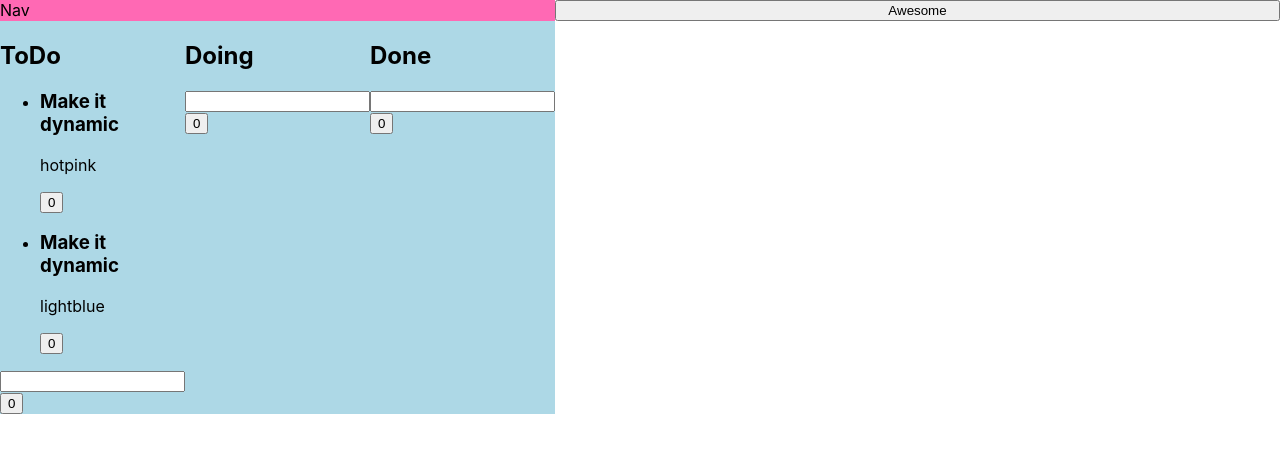
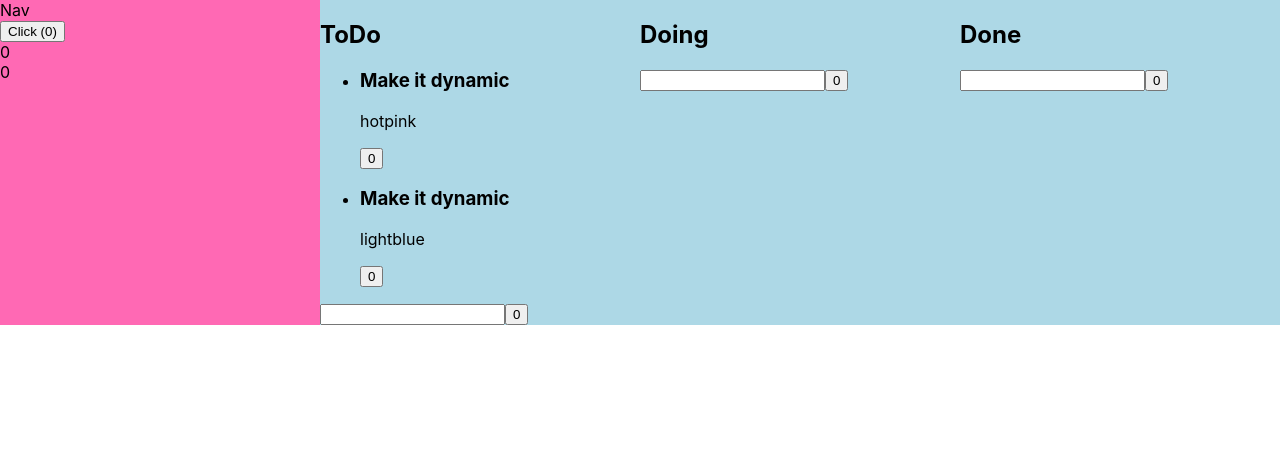
Before and after one commit to jonasholbech/reactintro, a React (Create React App) app: page / in a window 1280 px wide. Shown: the top 452 px of the page. Built offline with nearby package versions, Linux system fonts and the light colour scheme.

Commit message:
considering its 8 o clock, that went fine

```diff
--- a/src/App.js
+++ b/src/App.js
@@ -25,7 +25,7 @@
   return (
     <div className="App">
       <Nav />
-      <button
+      {/*<button
         onClick={() =>
           setCards(
             cards.concat({
@@ -39,8 +39,8 @@
           )
         }
       >
-        Awesome
-      </button>
+
+      </button>*/}
       <Main cards={cards} />
     </div>
   );
--- /dev/null
+++ b/src/components/Counter.js
@@ -0,0 +1,18 @@
+import React, { useState } from "react";
+
+function Dumb(props) {
+  return <div>{props.something}</div>;
+}
+export default function Counter(props) {
+  const [count, setCount] = useState(0);
+  function update(e) {
+    setCount(count + 1);
+  }
+  return (
+    <div>
+      <button onClick={update}>Click ({count})</button>
+      <Dumb something={count} />
+      <Dumb something={count} />
+    </div>
+  );
+}
--- a/src/components/Nav.js
+++ b/src/components/Nav.js
@@ -1,5 +1,10 @@
 import React from "react";
+import Counter from "./Counter";
 
 export default function Nav() {
-  return <nav>Nav</nav>;
+  return (
+    <nav>
+      Nav <Counter />
+    </nav>
+  );
 }
```
